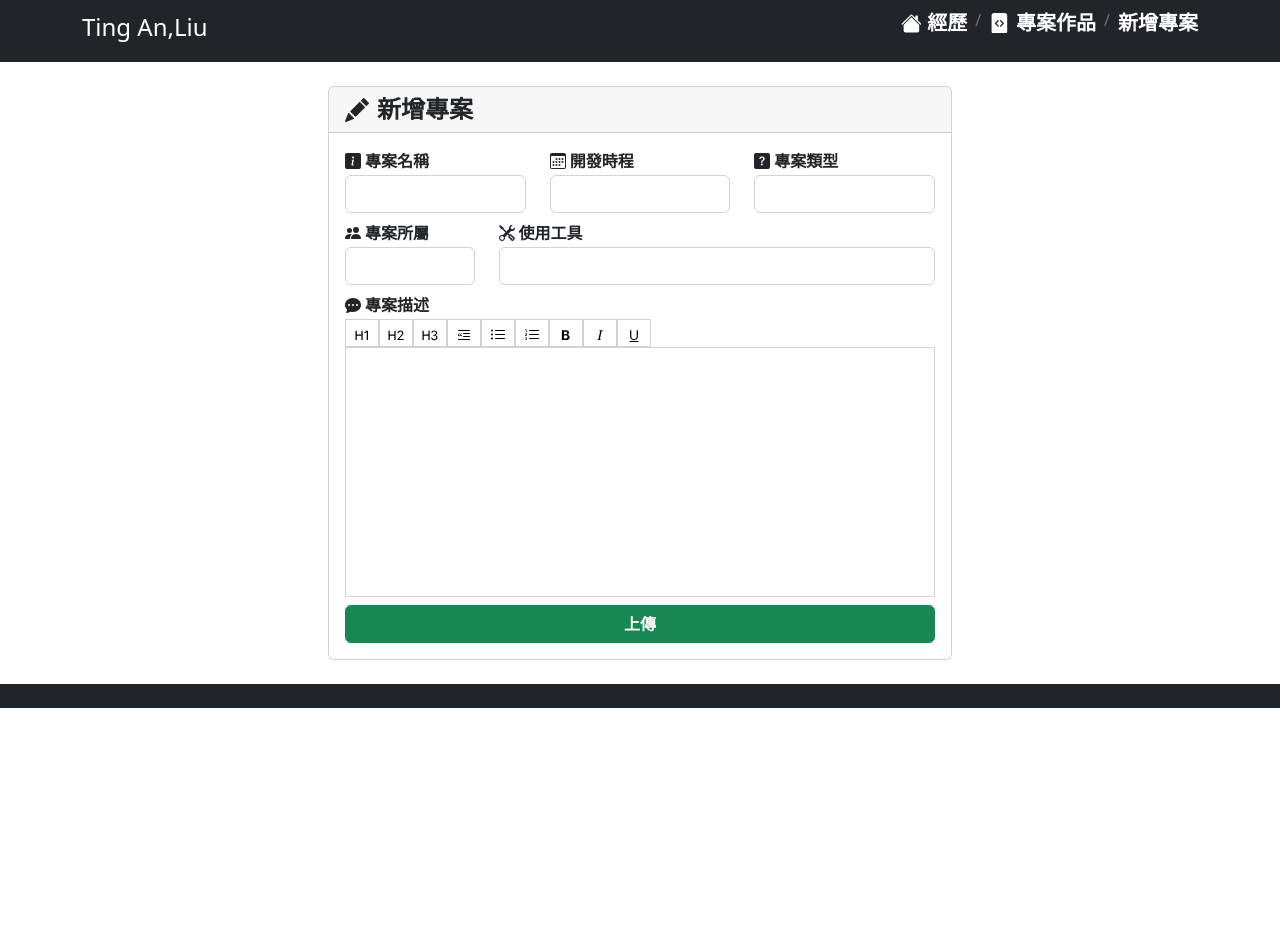
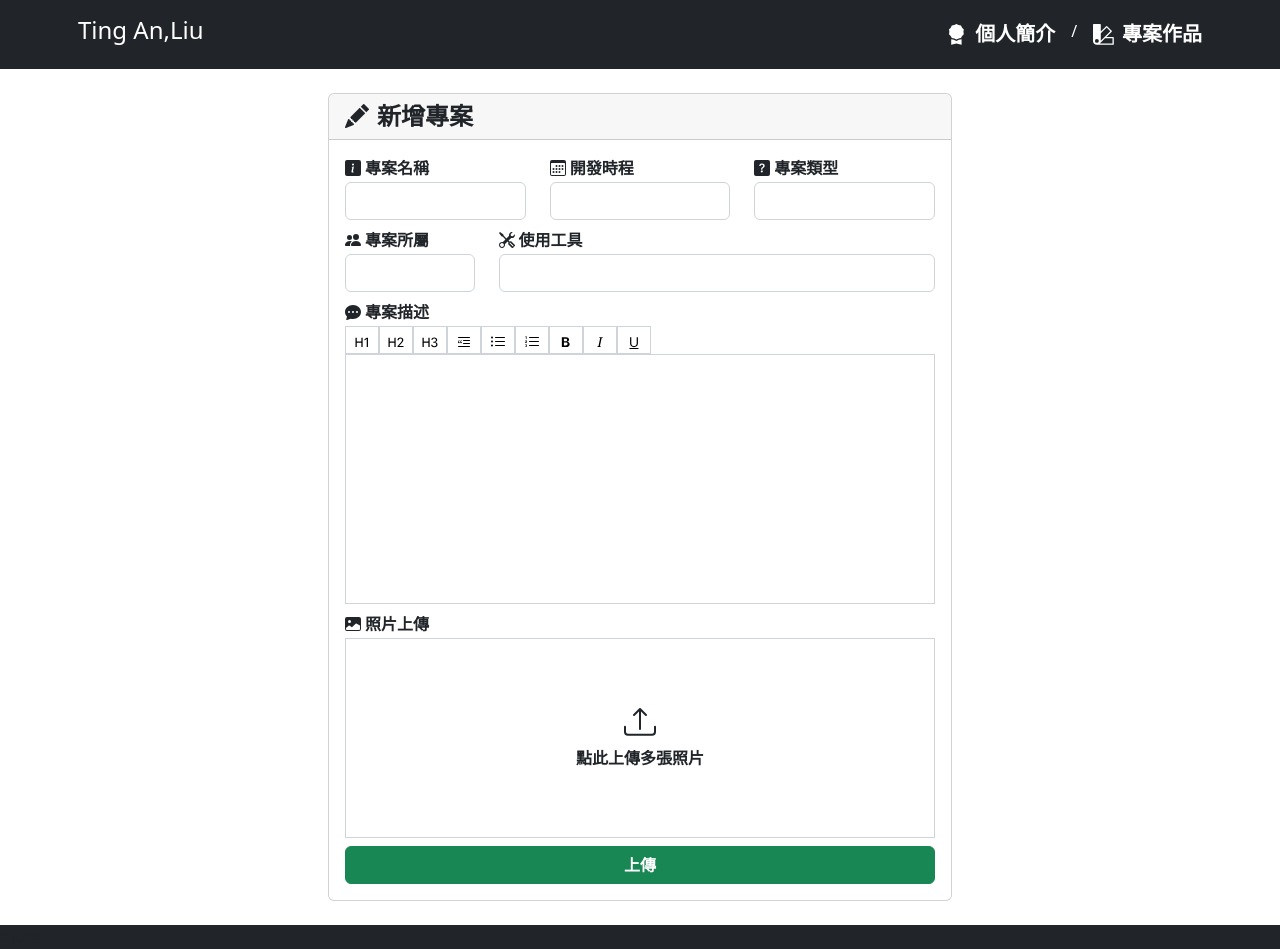
Before and after one commit to SlienceAn/project-history, a Next.js app: page /ProjectUpload in a window 1280 px wide. Before the commit the page ends 800 px from the top, so only its background shows below. Built offline with nearby package versions, Linux system fonts and the light colour scheme.

Commit message:
新增上傳圖片(多張)

```diff
--- a/components/Footer.tsx
+++ b/components/Footer.tsx
@@ -1,9 +1,9 @@
-import React from 'react';
+import React, { useTransition } from 'react';
 
 export default function Footer() {
     return (
         <div className='w-100 bg-dark'>
-           footer
+            footer
         </div>
     );
 };
--- a/components/ImageUpload.tsx
+++ b/components/ImageUpload.tsx
@@ -1,5 +1,39 @@
-export default function ImageUpload(): JSX.Element {
+import { useState } from "react"
+import { BsImageFill, BsUpload } from "react-icons/bs"
+type Url = {
+    url: string
+}
+const Preview = ({ url }: Url): JSX.Element => {
     return (
-        <div></div>
+        <div className="col-md-4">
+            <img className="w-100" src={url} alt="missing" />
+        </div>
     )
 }
+export default function ImageUpload(): JSX.Element {
+    const [files, setFiles] = useState([])
+    const [objectURL, setObjectURL] = useState<string[]>([])
+    const [isPreview, setPreview] = useState<boolean>(false)
+    const uploadEvent = (event: any) => {
+        const filesList = event.target.files
+        setFiles(Object.values(filesList))
+        setObjectURL(Object.values(filesList).map((el: any) => URL.createObjectURL(el)))
+        setPreview(true)
+    }
+    return (
+        <div>
+            <label htmlFor="upload" className="w-100">
+                <span className='d-inline-flex gap-1 align-items-center'>
+                    <BsImageFill />
+                    <strong>照片上傳</strong>
+                </span>
+                <div className="upload-box">
+                    <BsUpload fontSize="2rem" />
+                    <strong>點此上傳多張照片</strong>
+                </div>
+                <input id="upload" type="file" name="file" multiple className="d-none" onChange={uploadEvent} />
+            </label>
+            {objectURL.map(el => <Preview url={el} />)}
+        </div>
+    )
+}
--- a/components/Navbar.tsx
+++ b/components/Navbar.tsx
@@ -1,24 +1,24 @@
 import Link from "next/link"
-import { BsHouseFill, BsFileCodeFill } from "react-icons/bs"
+import { BsPalette2, BsAwardFill } from "react-icons/bs"
 export default function NavBar(): JSX.Element {
     return (
-        <nav className="navbar navbar-light bg-dark text-white">
-            <div className="container">
+        <nav className="navbar navbar-light bg-dark text-white  ">
+            <div className="container p-2">
                 <h4>Ting An,Liu</h4>
-                <ol className="link-group breadcrumb">
+                <ol className="link-group breadcrumb m-0">
                     <li className="breadcrumb-item">
                         <Link href="/">
-                            <BsHouseFill fontSize="1.3rem"/>
-                            <span>經歷</span>
+                            <BsAwardFill fontSize="1.3rem" />
+                            <span>個人簡介</span>
                         </Link>
                     </li>
                     <li className="breadcrumb-item">
                         <Link href="/ProjectGallery">
-                            <BsFileCodeFill fontSize="1.3rem"/>
+                            <BsPalette2 fontSize="1.3rem" />
                             <span>專案作品</span>
                         </Link>
                     </li>
-                    <li className="breadcrumb-item"><Link href="/ProjectUpload">新增專案</Link></li>
+                    {/* <li className="breadcrumb-item"><Link href="/ProjectUpload">新增專案</Link></li> */}
                 </ol>
             </div>
         </nav>
--- a/pages/ProjectGallery.tsx
+++ b/pages/ProjectGallery.tsx
@@ -26,8 +26,8 @@ const ProjectCard = ({ idx }: props): JSX.Element => {
 export default function ProjectGallery() {
     const arr = new Array(10).fill(1)
     return (
-        <div className="container overflow-hidden">
-            <div className="row g-4">
+        <div className="container overflow-hidden py-5">
+            <div className="row g-5">
                 {arr.map((el, idx) =>
                     <div key={idx} className="col-md-6 col-sm-12">
                         <ProjectCard idx={idx} />
--- a/pages/ProjectUpload.tsx
+++ b/pages/ProjectUpload.tsx
@@ -10,6 +10,7 @@ import {
 } from "react-icons/bs"
 import ProjectInput from "../components/ProjectInput"
 import Draft from "../components/Draft"
+import ImageUpload from "../components/ImageUpload"
 import useSWR from "swr"
 export default function ProjectUpload(): JSX.Element {
     const pName = useRef<HTMLInputElement>(null)
@@ -70,6 +71,7 @@ export default function ProjectUpload(): JSX.Element {
                     >
                         <Draft />
                     </ProjectInput>
+                    <ImageUpload />
                     <div className="col-md-12">
                         <button className="btn btn-success w-100">
                             <strong>上傳</strong>
--- a/pages/index.tsx
+++ b/pages/index.tsx
@@ -1,9 +1,9 @@
-import ProjectGallery from "./ProjectGallery"
 
 export default function Home():JSX.Element {
   return (
-    <div className="card-container">
-      <ProjectGallery />
+    <div className="row m-0 p-0 g-0">
+      <div className="col-md-4">1</div>
+      <div className="col-md-8">2</div>
     </div>
   )
 }
--- a/styles/globals.scss
+++ b/styles/globals.scss
@@ -76,7 +76,20 @@ body {
     font-size: 20px;
     display: flex;
     align-items: center;
-    gap: .375rem;
+    gap: .5rem;
   }
+}
 
+.breadcrumb {
+  --bs-breadcrumb-divider-color: #ffffff !important;
+  --bs-breadcrumb-item-padding-x: 1rem !important;
 }
+.upload-box{
+  min-height: 200px;
+  border: 1px solid #ced4da;
+  display: flex;
+  flex-direction: column;
+  gap:.5rem;
+  justify-content: center;
+  align-items: center;
+}
```
Also changed, not shown: components/Profile.tsx (added, +9 -0 lines).
